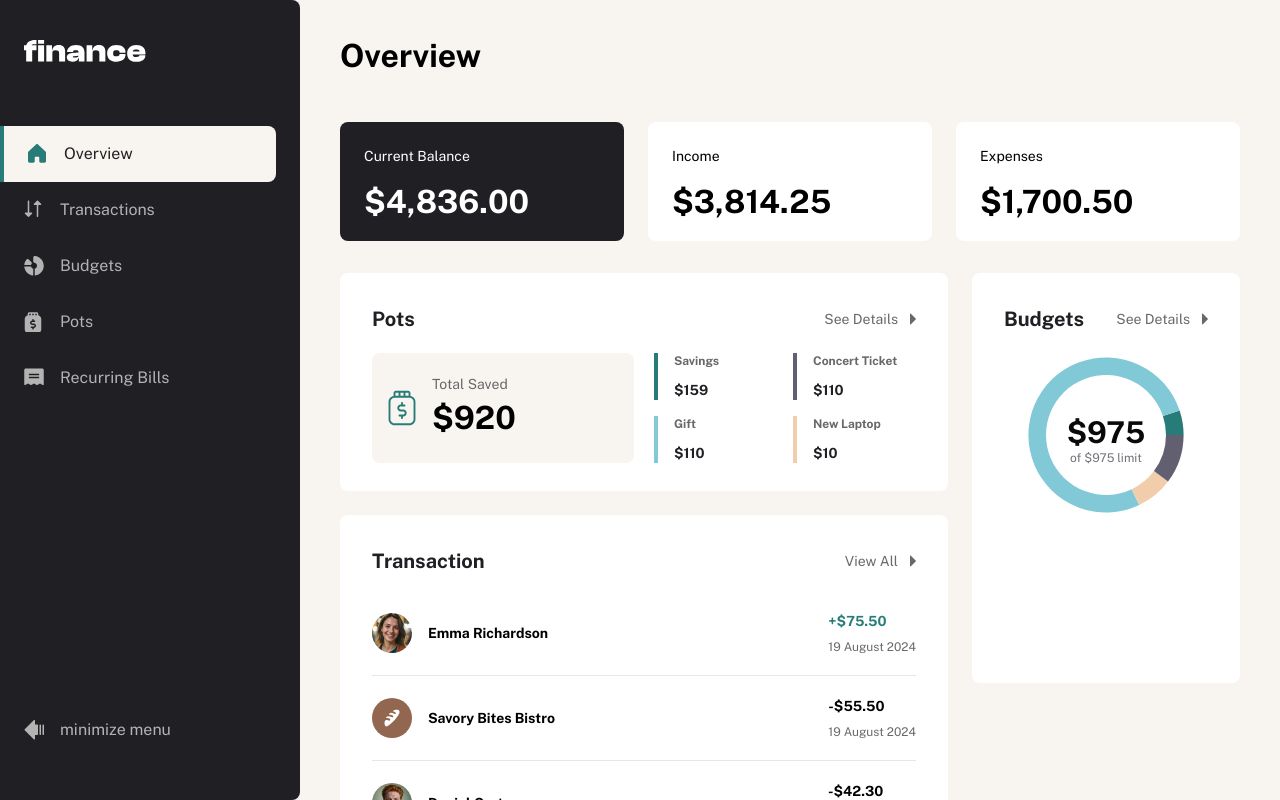
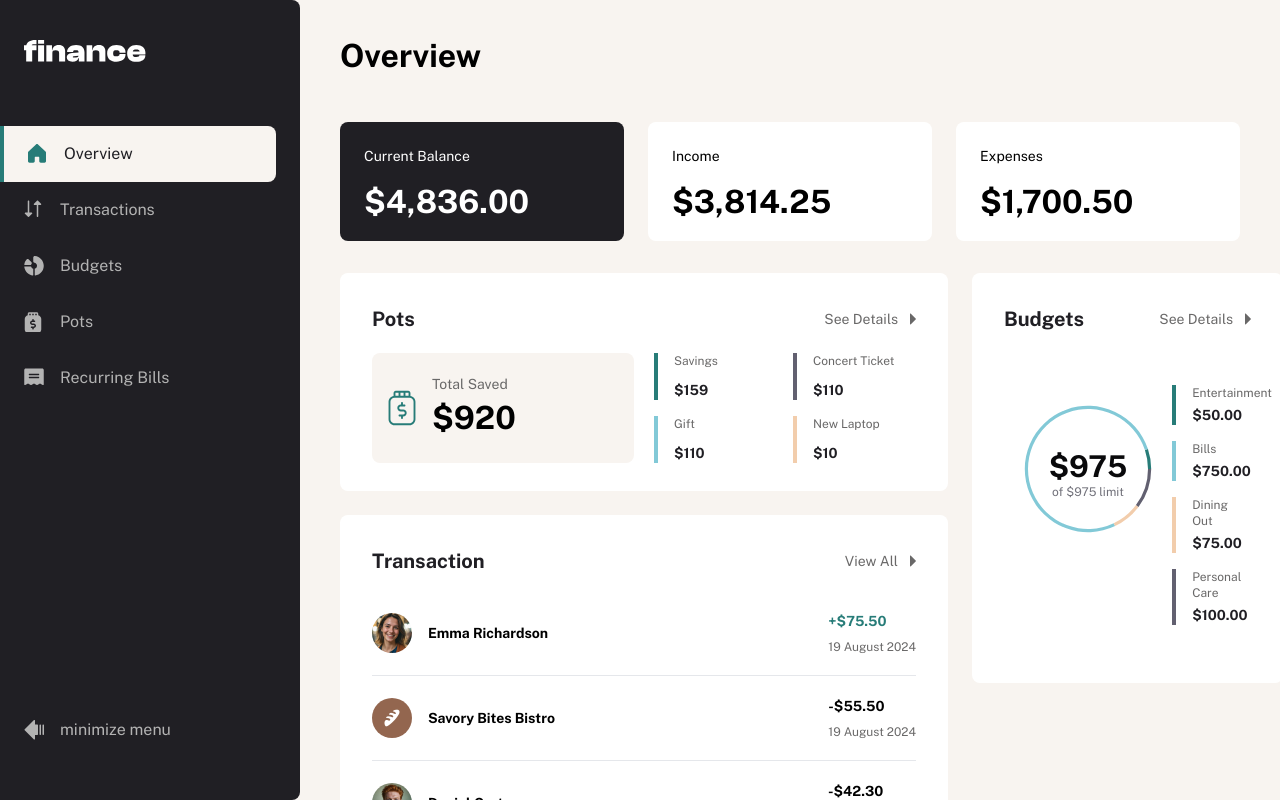
Before and after one commit to mrvicthor/personal-finance-app, a Next.js app: page / in a window 1280 px wide. Built offline with nearby package versions, Linux system fonts and the light colour scheme.

Commit message:
feat(budget.tsx): designed for mobile and tablet devices

```diff
--- a/src/app/globals.css
+++ b/src/app/globals.css
@@ -114,9 +114,18 @@
   }
 
   @media (width <= 40rem) {
+    .main-overview {
+      grid-template-rows: 52.6875rem 52.6875rem;
+      grid-template-columns: 1fr;
+    }
     .main-overview-pot {
       grid-template-columns: 1fr;
       grid-template-rows: 20.25rem 31.4375rem;
     }
+
+    .main-overview-budgets {
+      grid-template-columns: 1fr;
+      grid-template-rows: 29.125rem 19.4375rem;
+    }
   }
 }
--- a/src/components/bubblechart.tsx
+++ b/src/components/bubblechart.tsx
@@ -58,7 +58,7 @@ const Bubblechart = ({ data }: BudgetsProps) => {
   return (
     <ChartContainer
       config={chartConfig}
-      className="mx-auto aspect-square max-h-[250px]"
+      className="max-w-[15.4375rem] aspect-square max-h-[15rem]"
     >
       <PieChart>
         <ChartTooltip
--- /dev/null
+++ b/src/components/budgetList.tsx
@@ -0,0 +1,41 @@
+import { formatCurrency } from "@/helpers";
+import React from "react";
+
+type Budget = {
+  category: string;
+  maximum: number;
+  theme: string;
+};
+
+type BudgetsProps = {
+  list: Budget[];
+};
+const BudgetList = ({ list }: BudgetsProps) => {
+  return (
+    <ul className="grid grid-cols-2 sm:grid-cols-1 gap-4">
+      {list.map((item: Budget) => (
+        <li
+          className={`px-4 border-l-4 flex flex-col gap-1 ${
+            item.category === "Entertainment"
+              ? "border-[#277c78]"
+              : item.category === "Bills"
+              ? "border-[#82c9d7]"
+              : item.category === "Dining Out"
+              ? "border-[#f2cdac]"
+              : "border-[#626070]"
+          }`}
+          key={item.category}
+        >
+          <span className="block text-[#696868] text-xs font-normal">
+            {item.category}
+          </span>
+          <span className="block text-sm font-bold text-[#201f24]">
+            {formatCurrency(item.maximum)}
+          </span>
+        </li>
+      ))}
+    </ul>
+  );
+};
+
+export default BudgetList;
--- a/src/components/budgets.tsx
+++ b/src/components/budgets.tsx
@@ -3,6 +3,7 @@ import Image from "next/image";
 import arrowRight from "../../public/assets/images/icon-caret-right.svg";
 import { getFinanceData } from "../../lib/data";
 import Bubblechart from "./bubblechart";
+import BudgetList from "./budgetList";
 
 const Budgets = async () => {
   const data = await getFinanceData();
@@ -16,8 +17,11 @@ const Budgets = async () => {
           <Image src={arrowRight} alt="arrow right" />
         </Link>
       </div>
-      <div>
-        <Bubblechart data={data.budgets} />
+      <div className="mt-5 py-8 flex flex-col  sm:flex-row items-center sm:justify-between">
+        <div className="w-[15.4375rem] h-[15rem]">
+          <Bubblechart data={data.budgets} />
+        </div>
+        <BudgetList list={data.budgets} />
       </div>
     </section>
   );
--- a/src/components/header.tsx
+++ b/src/components/header.tsx
@@ -8,8 +8,9 @@ import { usePathname } from "next/navigation";
 const Header = () => {
   const pathname = usePathname();
   return (
-    <footer className="h-[4.625rem] md:hidden bg-[#201f24] fixed bottom-0 w-screen px-6 pt-2">
-      <ul className="flex justify-around">
+    <footer className="h-[4.625rem] md:hidden bg-[#201f24] fixed bottom-0 w-screen px-6">
+      <div className="flex items-end h-full">
+        <ul className="flex justify-around items-end">
           {links.map((link) => {
             const isActive = pathname === link.href;
             return (
@@ -34,6 +35,7 @@ const Header = () => {
             );
           })}
         </ul>
+      </div>
     </footer>
   );
 };
--- a/src/components/pots.tsx
+++ b/src/components/pots.tsx
@@ -54,7 +54,7 @@ const Pots = async () => {
                   : "border-[#f2cdac]"
               } flex flex-col justify-between px-4`}
             >
-              <span className="block text-xs font-bold text-[#696868]">
+              <span className="block text-[#696868] text-xs font-normal">
                 {item.name}
               </span>
               <span className="block text-sm font-bold text-[#201f24]">
```
Also changed, not shown: src/components/transactions.tsx (+0 -34 lines). Lines whose indentation alone changed are shown as unchanged.
